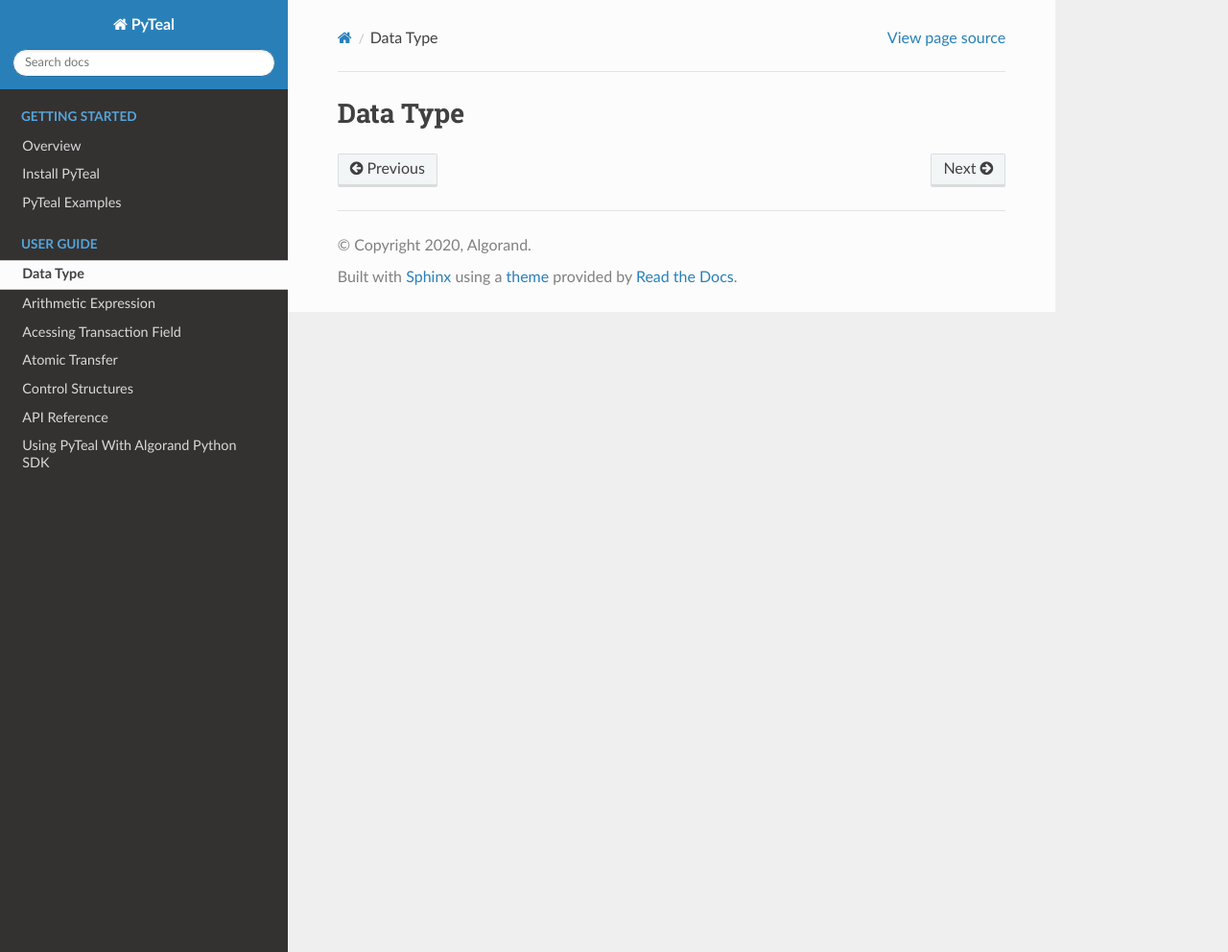
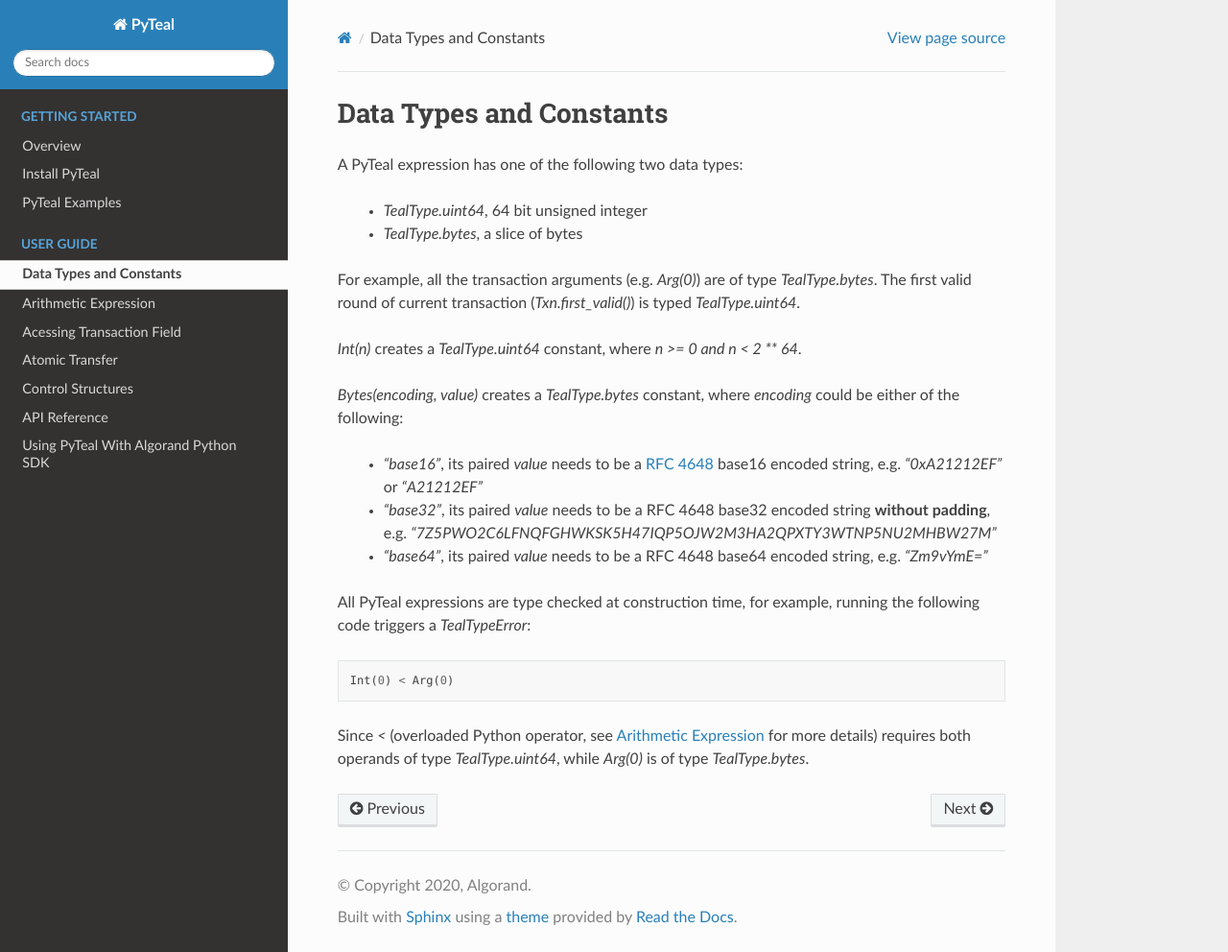
Before and after one commit to algorand/pyteal, a Sphinx documentation site: the page built from docs/data_type.rst, in a window 1280 px wide and 992 px high. Shown: the whole window at 96% size. Built offline with Sphinx 7.4.7 and the Read the Docs theme 2.0.0, drawn with Linux system fonts in a browser that asks for light colours.

Commit message:
datatype and constant doc

```diff
--- a/docs/arithmetic_expression.rst
+++ b/docs/arithmetic_expression.rst
@@ -1,2 +1,4 @@
+.. _arithmetic_expressions:
+
 Arithmetic Expression
 =====================
--- a/docs/data_type.rst
+++ b/docs/data_type.rst
@@ -1,2 +1,32 @@
-Data Type
-=========
+.. _data-type:
+
+Data Types and Constants
+========================
+
+A PyTeal expression has one of the following two data types:
+
+ * `TealType.uint64`, 64 bit unsigned integer
+ * `TealType.bytes`, a slice of bytes
+
+
+For example, all the transaction arguments (e.g. `Arg(0)`) are of type `TealType.bytes`.
+The first valid round of current transaction (`Txn.first_valid()`) is typed `TealType.uint64`.
+
+`Int(n)` creates a `TealType.uint64` constant, where `n >= 0 and n < 2 ** 64`.
+
+`Bytes(encoding, value)` creates a `TealType.bytes` constant, where `encoding` could be either
+of the following:
+
+ * `"base16"`, its paired `value` needs to be a `RFC 4648 <https://tools.ietf.org/html/rfc4648>`_ base16 encoded string, e.g. `"0xA21212EF"` or
+   `"A21212EF"`
+ * `"base32"`, its paired `value` needs to be a RFC 4648 base32 encoded string **without padding**, e.g. `"7Z5PWO2C6LFNQFGHWKSK5H47IQP5OJW2M3HA2QPXTY3WTNP5NU2MHBW27M"`
+ * `"base64"`, its paired `value` needs to be a RFC 4648 base64 encoded string, e.g. `"Zm9vYmE="`
+
+All PyTeal expressions are type checked at construction time, for example, running
+the following code triggers a `TealTypeError`:  ::
+
+  Int(0) < Arg(0)
+
+Since `<` (overloaded Python operator, see :ref:`arithmetic_expressions` for more details)
+requires both operands of type `TealType.uint64`,
+while `Arg(0)` is of type `TealType.bytes`.
```
